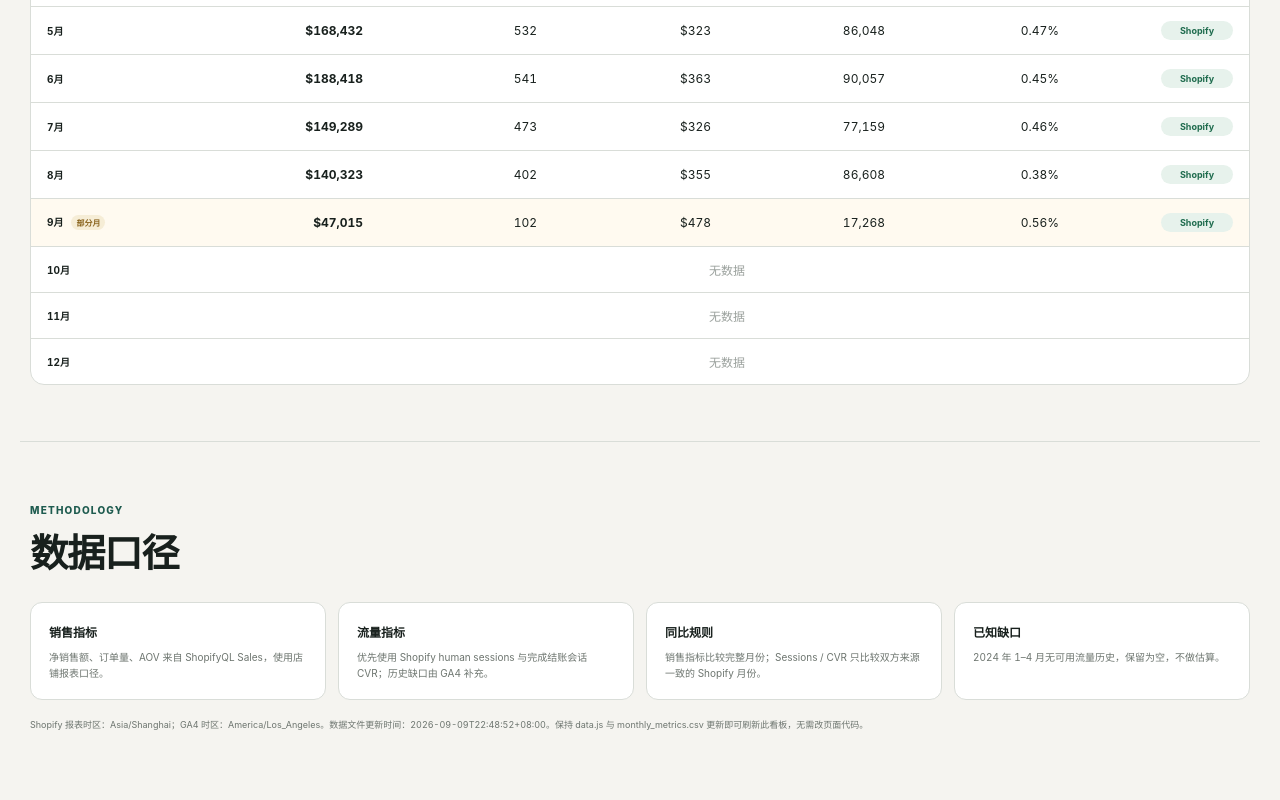
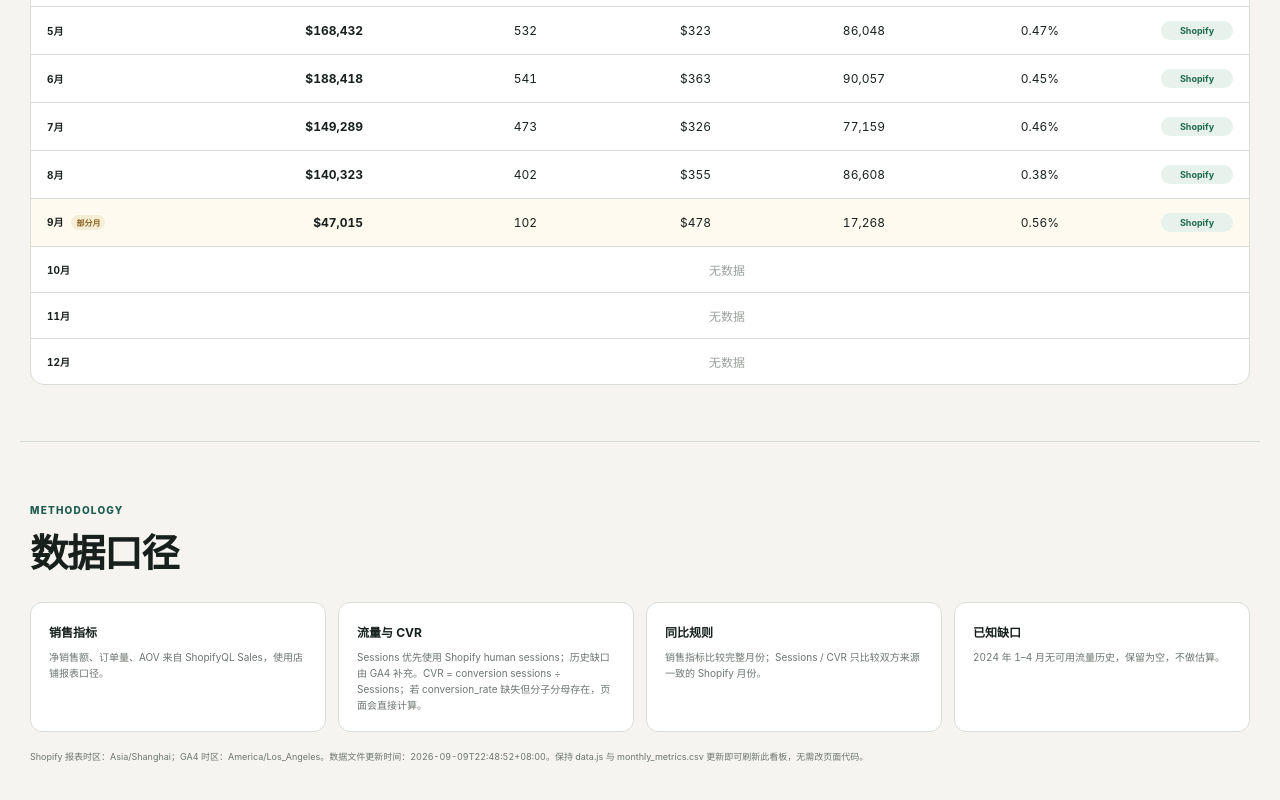
Before and after one commit to MoPhinx999/thehues, a plain HTML site: page performance-dashboard/index.html in a window 1280 px wide. Shown: the part 2496-3296 px from the top of the page. Drawn offline with Linux system fonts and the light colour scheme.

Commit message:
Improve dashboard CVR methodology

```diff
--- a/performance-dashboard/index.html
+++ b/performance-dashboard/index.html
@@ -103,7 +103,7 @@
       </div>
       <div class="method-grid">
         <div><strong>销售指标</strong><p>净销售额、订单量、AOV 来自 ShopifyQL Sales，使用店铺报表口径。</p></div>
-        <div><strong>流量指标</strong><p>优先使用 Shopify human sessions 与完成结账会话 CVR；历史缺口由 GA4 补充。</p></div>
+        <div><strong>流量与 CVR</strong><p>Sessions 优先使用 Shopify human sessions；历史缺口由 GA4 补充。CVR = conversion sessions ÷ Sessions；若 conversion_rate 缺失但分子分母存在，页面会直接计算。</p></div>
         <div><strong>同比规则</strong><p>销售指标比较完整月份；Sessions / CVR 只比较双方来源一致的 Shopify 月份。</p></div>
         <div><strong>已知缺口</strong><p>2024 年 1–4 月无可用流量历史，保留为空，不做估算。</p></div>
       </div>
```
